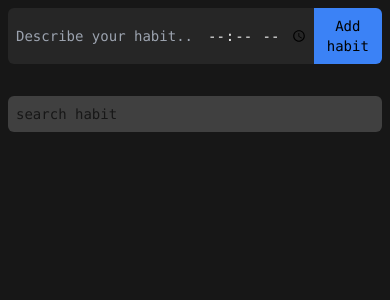
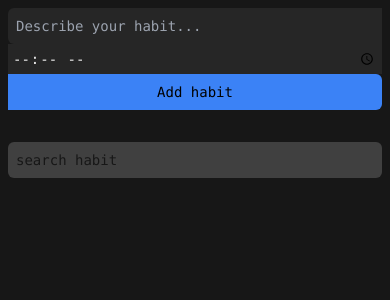
Before and after one commit to JSaretin/stickhabit, a SvelteKit app: page / in a window 390 px wide. Shown: the top 300 px of the page. Built offline with nearby package versions, Linux system fonts and the light colour scheme.

Commit message:
change order on mobile

```diff
--- a/src/routes/+page.svelte
+++ b/src/routes/+page.svelte
@@ -47,7 +47,7 @@
 
 <div class="h-screen w-full text-sm overflow-y-hidden bg-neutral-900 font-mono">
 	<div class="max-w-2xl mx-auto flex flex-col w-full h-full">
-		<div class="flex p-2">
+		<div class="flex p-2 flex-col md:flex-row">
 			<input
 				placeholder="Describe your habit..."
 				bind:value={name}
```
